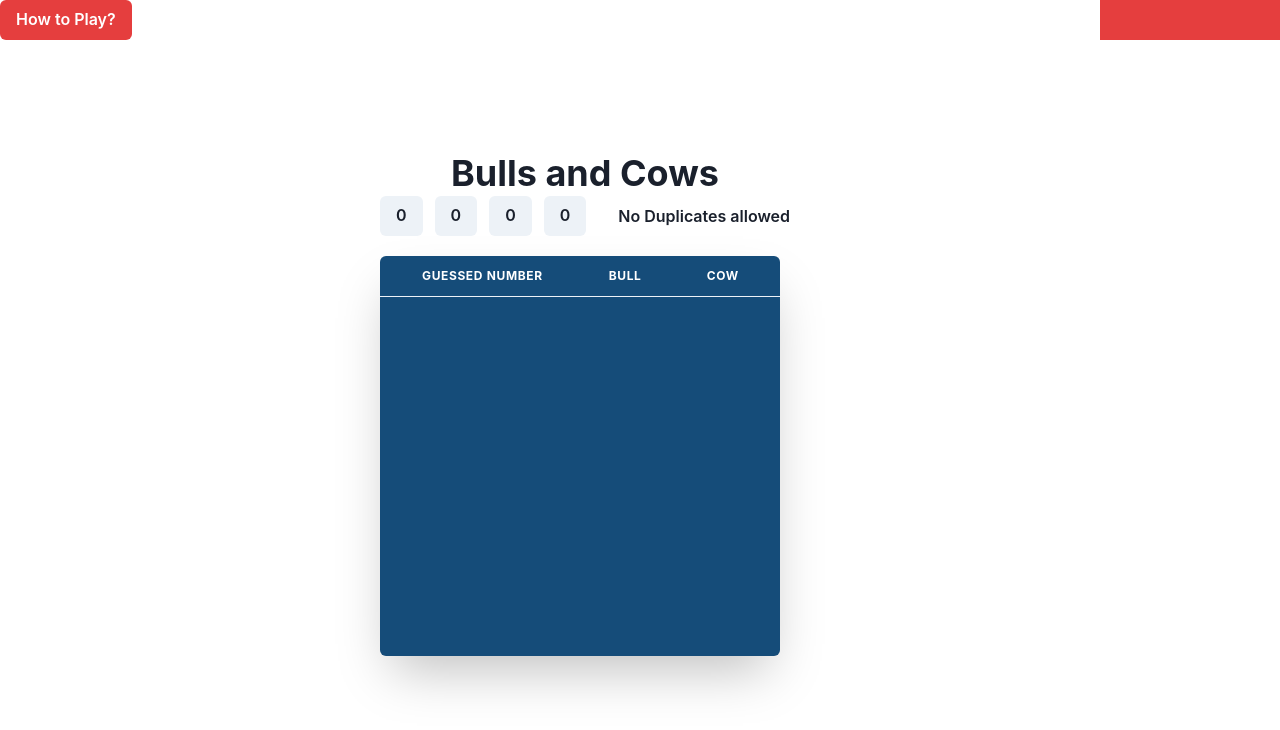
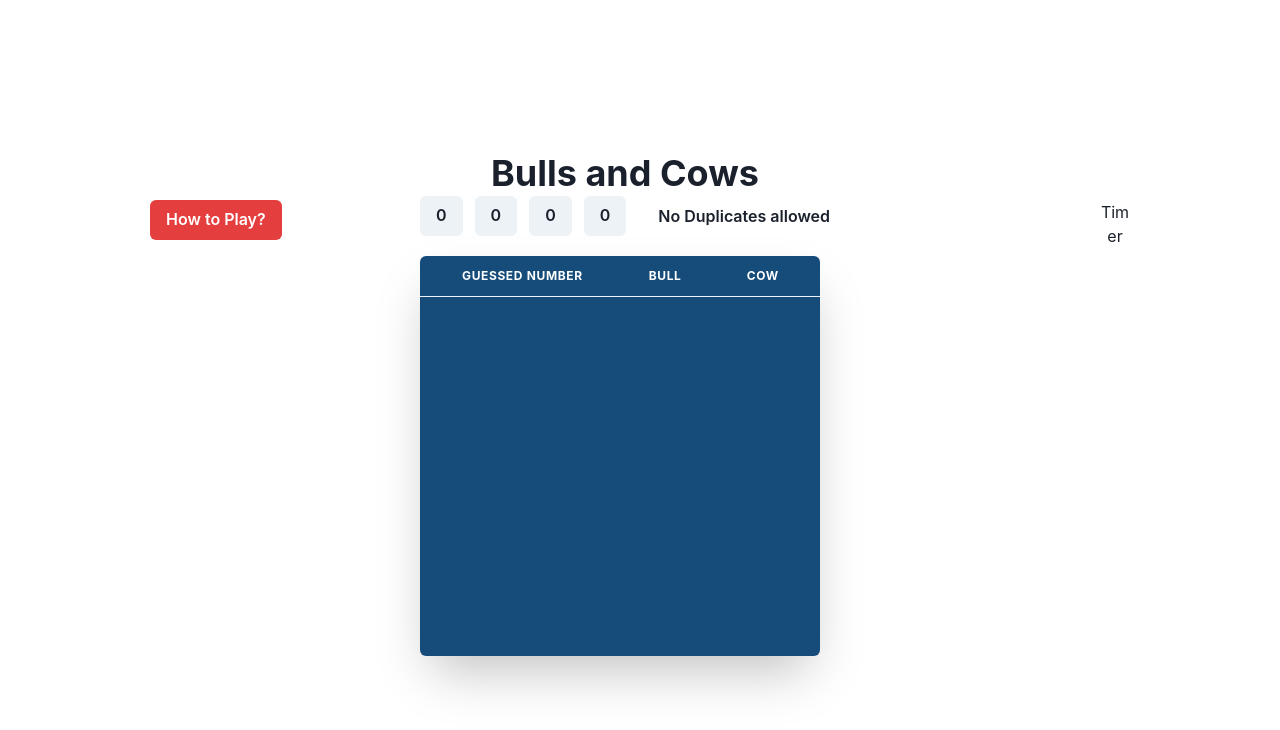
Before and after one commit to rajatpandey441/bulls-and-cows, a React (Create React App) app: page / in a window 1280 px wide. Shown: the top 730 px of the page. Built offline with nearby package versions, Linux system fonts and the light colour scheme.

Commit message:
positioning

```diff
--- a/src/App.js
+++ b/src/App.js
@@ -18,18 +18,17 @@ import { useEffect } from "react";
 import HowToPlay from "./components/HowToPlay";
 
 function generateUniqueFourDigitNumber() {
-  let digits = ['0', '1', '2', '3', '4', '5', '6', '7', '8', '9'];
-  let number = '';
+  let digits = ["0", "1", "2", "3", "4", "5", "6", "7", "8", "9"];
+  let number = "";
 
   for (let i = 0; i < 4; i++) {
-      let index = Math.floor(Math.random() * digits.length);
-      number += digits[index];
-      digits.splice(index, 1);
+    let index = Math.floor(Math.random() * digits.length);
+    number += digits[index];
+    digits.splice(index, 1);
   }
   console.log(number);
   return parseInt(number);
 }
-
 
 function App() {
   const randomNumber = generateUniqueFourDigitNumber();
@@ -38,7 +37,11 @@ function App() {
     <ChakraProvider>
       <ResponsesProvider>
         <Flex h="100vh">
-          <Box w="70px" h="10">
+          <Box
+            w="70px"
+            h="10"
+            sx={{ paddingTop: "200px", paddingLeft: "150px" }}
+          >
             <HowToPlay />
           </Box>
           <Spacer />
@@ -54,7 +57,13 @@ function App() {
             </Center>
           </Box>
           <Spacer />
-          <Box w="180px" h="10" bg="red.500"></Box>
+          <Box
+            w="180px"
+            h="10"
+            sx={{ paddingTop: "200px", paddingRight: "150px" }}
+          >
+            Timer
+          </Box>
         </Flex>
       </ResponsesProvider>
     </ChakraProvider>
```
